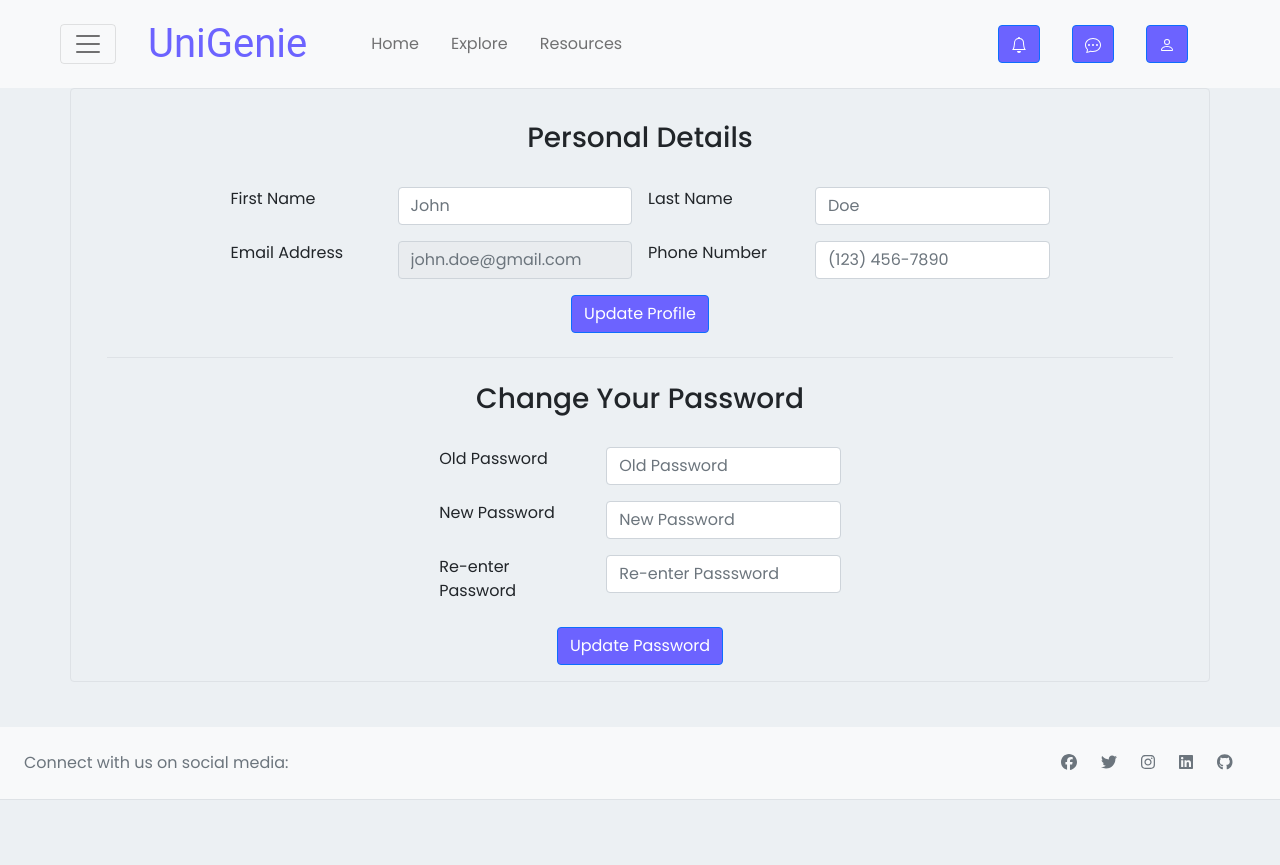
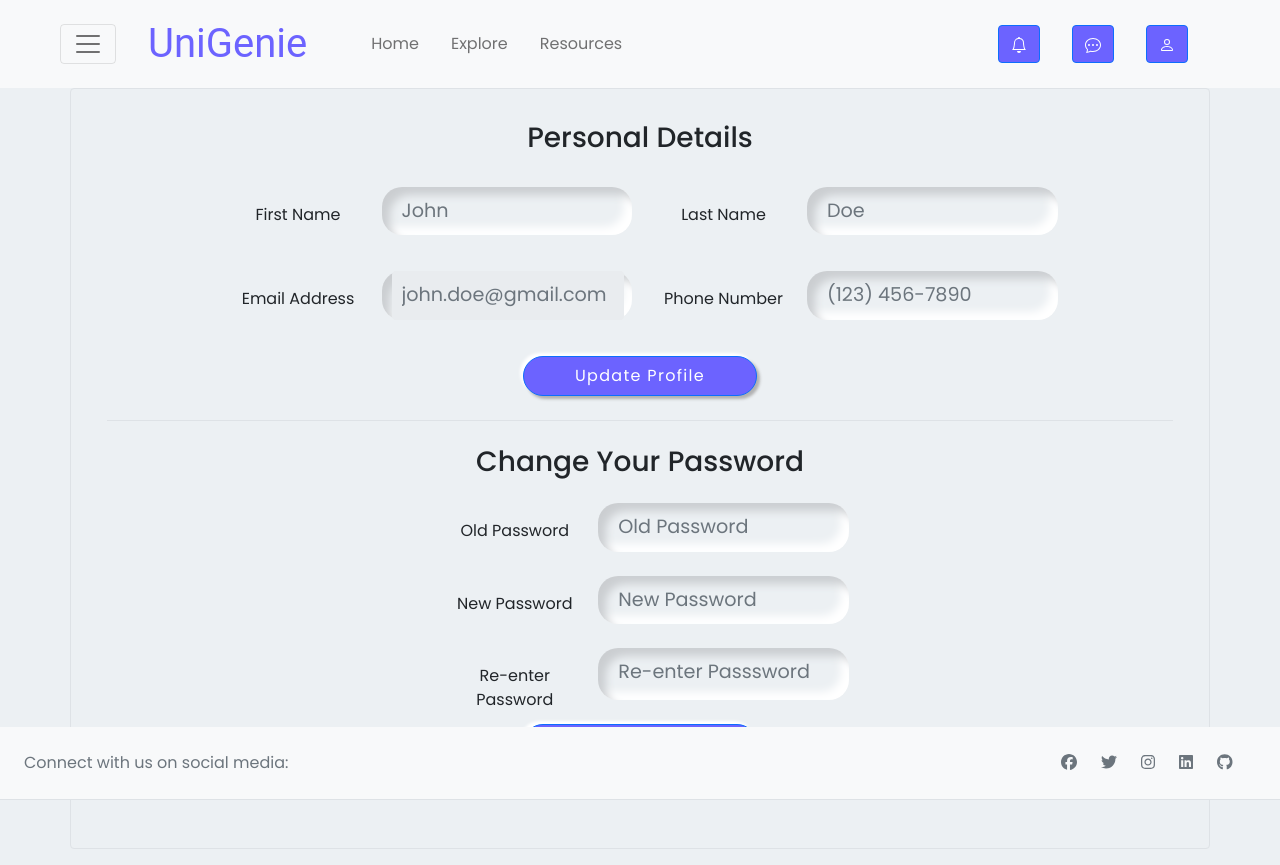
Before and after one commit to Niche-538/UniGenie, a React (Create React App) app in the folder webapp/: page /ProfileSettingsPage in a window 1280 px wide. Before the commit the page ends 800 px from the top, so only its background shows below. Built offline with nearby package versions, Linux system fonts and the light colour scheme.

Commit message:
More changes to color schema
Further updates to the color schema

```diff
--- a/webapp/src/components/ProfileSettingsPage.jsx
+++ b/webapp/src/components/ProfileSettingsPage.jsx
@@ -11,40 +11,40 @@ const ProfileSettingsPage = () => {
                     <Form>
                         <div className="row g-3 my-3 mx-5 justify-content-center">
                             <Form.Group
-                                className="col-xl-2"
+                                className="col-xl-2 pt-3 text-center"
                                 controlId="formFirstName"
                             >
                                 <Form.Label>First Name</Form.Label>
                             </Form.Group>
-                            <Form.Group className="col-xl-3">
+                            <Form.Group className="profile-settings-page-form-field col-xl-3 me-2">
                                 <Form.Control type="text" placeholder="John" />
                             </Form.Group>
 
                             <Form.Group
-                                className="col-xl-2"
+                                className="col-xl-2 pt-3 text-center"
                                 controlId="formLastName"
                             >
                                 <Form.Label>Last Name</Form.Label>
                             </Form.Group>
-                            <Form.Group className="col-xl-3">
+                            <Form.Group className="profile-settings-page-form-field col-xl-3 me-2">
                                 <Form.Control type="text" placeholder="Doe" />
                             </Form.Group>
                         </div>
                         <div className="row g-3 mb-3 mx-5 justify-content-center">
-                            <Form.Group className="col-xl-2">
+                            <Form.Group className="col-xl-2 pt-3 text-center">
                                 <Form.Label>Email Address</Form.Label>
                             </Form.Group>
-                            <Form.Group className="col-xl-3">
+                            <Form.Group className="profile-settings-page-form-field col-xl-3 me-2">
                                 <Form.Control
                                     type="email"
                                     placeholder="john.doe@gmail.com"
                                     readOnly
                                 />
                             </Form.Group>
-                            <Form.Group className="col-xl-2">
+                            <Form.Group className="col-xl-2 pt-3 text-center">
                                 <Form.Label>Phone Number</Form.Label>
                             </Form.Group>
-                            <Form.Group className="col-xl-3">
+                            <Form.Group className="profile-settings-page-form-field col-xl-3 me-2">
                                 <Form.Control
                                     type="number"
                                     placeholder="(123) 456-7890"
@@ -53,7 +53,8 @@ const ProfileSettingsPage = () => {
                                 />
                             </Form.Group>
                         </div>
-                        <Form.Group className="text-center justify-content-center">
+                        <div className="row g-3 mb-3 mx-5 justify-content-center">
+                            <Form.Group className="col-3 text-center justify-content-center">
                                 <Button
                                     className="update-profile-btn"
                                     type="submit"
@@ -61,55 +62,57 @@ const ProfileSettingsPage = () => {
                                     Update Profile
                                 </Button>
                             </Form.Group>
+                        </div>{" "}
                     </Form>
 
                     <div className="row my-4 mx-3 border-bottom border-1 text-center justify-content-center align-items-center"></div>
 
                     <h3 className="text-center mt-3">Change Your Password</h3>
                     <Form>
-                        <div className="row g-3 my-3 mx-5 justify-content-center">
+                        <div className="row g-3 my-1 mx-5 justify-content-center">
                             <Form.Group
-                                className="col-xl-2"
+                                className="col-xl-2 pt-3 text-center"
                                 controlId="formOldPassword"
                             >
                                 <Form.Label>Old Password</Form.Label>
                             </Form.Group>
-                            <Form.Group className="col-xl-3">
+                            <Form.Group className="profile-settings-page-form-field col-xl-3">
                                 <Form.Control
                                     type="password"
                                     placeholder="Old Password"
                                 />
                             </Form.Group>
                         </div>
-                        <div className="row g-3 mb-3 mx-5 justify-content-center">
+                        <div className="row g-3 mb-1 mx-5 justify-content-center">
                             <Form.Group
-                                className="col-xl-2"
+                                className="col-xl-2 pt-3 text-center"
                                 controlId="formNewPassword"
                             >
                                 <Form.Label>New Password</Form.Label>
                             </Form.Group>
-                            <Form.Group className="col-xl-3">
+                            <Form.Group className="profile-settings-page-form-field col-xl-3">
                                 <Form.Control
                                     type="password"
                                     placeholder="New Password"
                                 />
                             </Form.Group>
                         </div>
-                        <div className="row g-3 mb-3 mx-5 justify-content-center">
+                        <div className="row g-3 mb-1 mx-5 justify-content-center">
                             <Form.Group
-                                className="col-xl-2"
+                                className="col-xl-2 pt-3 text-center"
                                 controlId="formReenterPassword"
                             >
                                 <Form.Label>Re-enter Password</Form.Label>
                             </Form.Group>
-                            <Form.Group className="col-xl-3">
+                            <Form.Group className="profile-settings-page-form-field col-xl-3">
                                 <Form.Control
                                     type="password"
                                     placeholder="Re-enter Passsword"
                                 />
                             </Form.Group>
                         </div>
-                        <Form.Group className="text-center justify-content-center">
+                        <div className="row g-3 mb-1 mx-5 justify-content-center">
+                            <Form.Group className="col-3 text-center justify-content-center">
                                 <Button
                                     className="update-password-btn"
                                     type="submit"
@@ -117,7 +120,14 @@ const ProfileSettingsPage = () => {
                                     Update Password
                                 </Button>
                             </Form.Group>
+                        </div>
                     </Form>
+                </div>
+                <div>
+                    <p></p>
+                </div>
+                <div>
+                    <p></p>
                 </div>
             </div>
         </Container>
--- a/webapp/src/components/landing.css
+++ b/webapp/src/components/landing.css
@@ -80,7 +80,6 @@ body {
     background-color: #504ac5
 }
 
-
 .wrapper a {
     text-decoration: none;
     font-size: 0.8rem;
@@ -123,8 +122,33 @@ body {
     background-color: #504ac5
 }
 
+.profile-settings-page-form-field {
+    padding-left: 10px;
+    margin-bottom: 20px;
+    border-radius: 20px;
+    box-shadow: inset 8px 8px 8px #CBCED1, inset -8px -8px 8px #FFF
+}
+
+.profile-settings-page-form-field input {
+    width: 100%;
+    display: block;
+    border: none;
+    outline: none;
+    background: none;
+    font-size: 1.2rem;
+    color: #666;
+    padding: 10px 15px 10px 10px
+}
+
 .update-profile-btn {
-    background-color: #6C63FF
+    box-shadow: none;
+    width: 100%;
+    height: 40px;
+    background-color: #6C63FF;
+    color: #FFF;
+    border-radius: 25px;
+    box-shadow: 3px 3px 3px #B1B1B1, -3px -3px 3px #FFF;
+    letter-spacing: 1.3px
 }
 
 .update-profile-btn:hover {
@@ -132,7 +156,14 @@ body {
 }
 
 .update-password-btn {
-    background-color: #6C63FF
+    box-shadow: none;
+    width: 100%;
+    height: 40px;
+    background-color: #6C63FF;
+    color: #FFF;
+    border-radius: 25px;
+    box-shadow: 3px 3px 3px #B1B1B1, -3px -3px 3px #FFF;
+    letter-spacing: 1.3px
 }
 
 .update-password-btn:hover {
```
Also changed, not shown: webapp/src/components/Lp.jsx (+56 -20 lines). Lines whose indentation alone changed are shown as unchanged.
